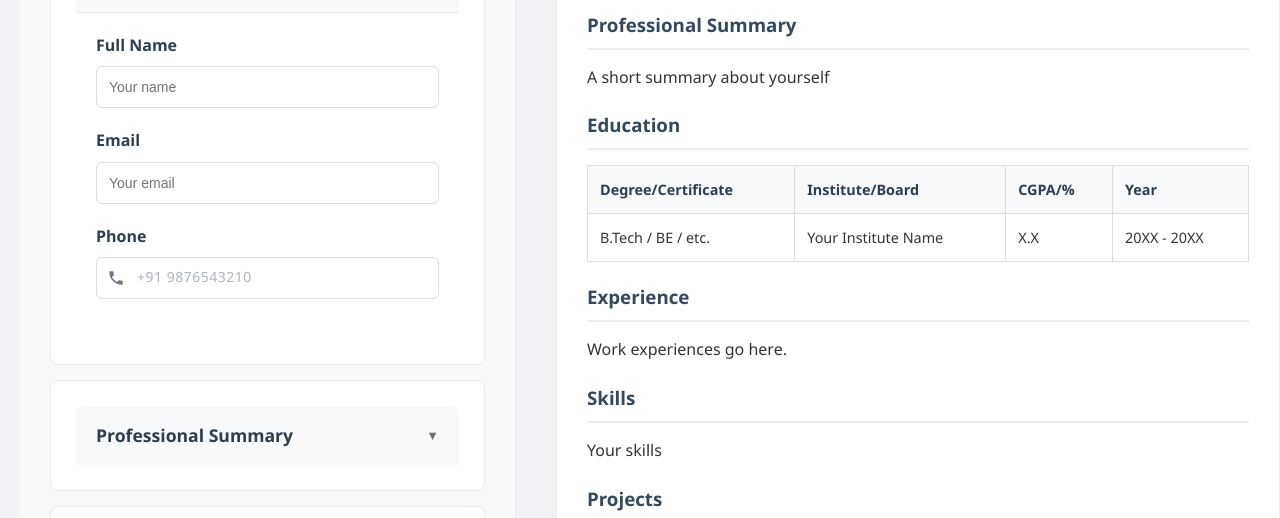
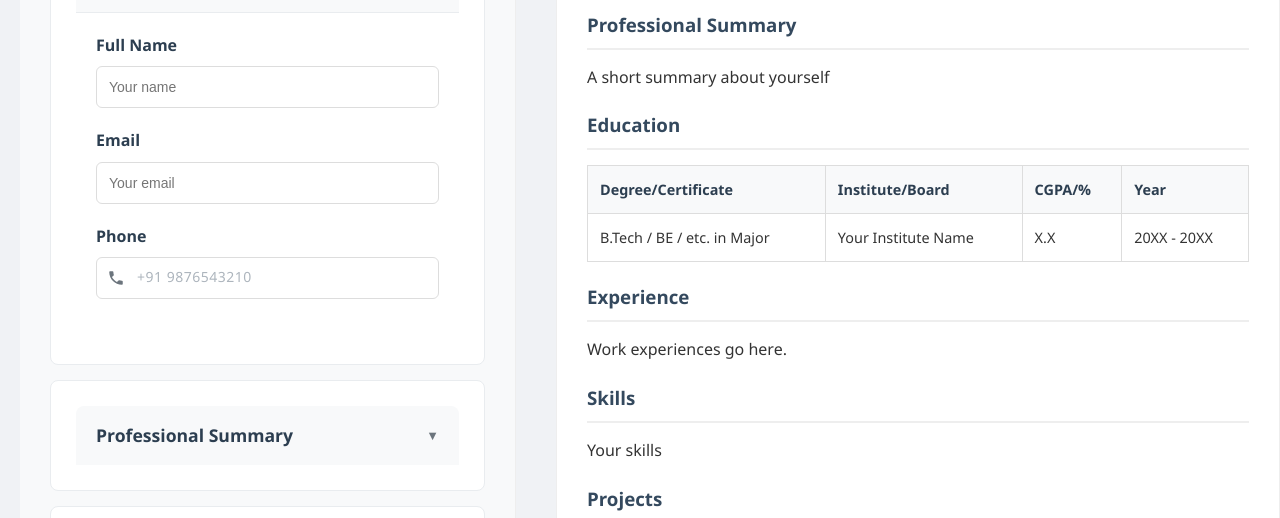
Before and after one commit to nishant-iith/resume-builder, a plain HTML site: page index.html in a window 1280 px wide. Shown: the part 285-803 px from the top of the page. Drawn offline with nearby package versions, Linux system fonts and the light colour scheme.

```diff
--- a/index.html
+++ b/index.html
@@ -232,7 +232,7 @@
                         </thead>
                         <tbody>
                             <tr>
-                                <td>B.Tech / BE / etc.</td>
+                                <td>B.Tech / BE / etc. in Major</td>
                                 <td>Your Institute Name</td>
                                 <td>X.X</td>
                                 <td>20XX - 20XX</td>
```
